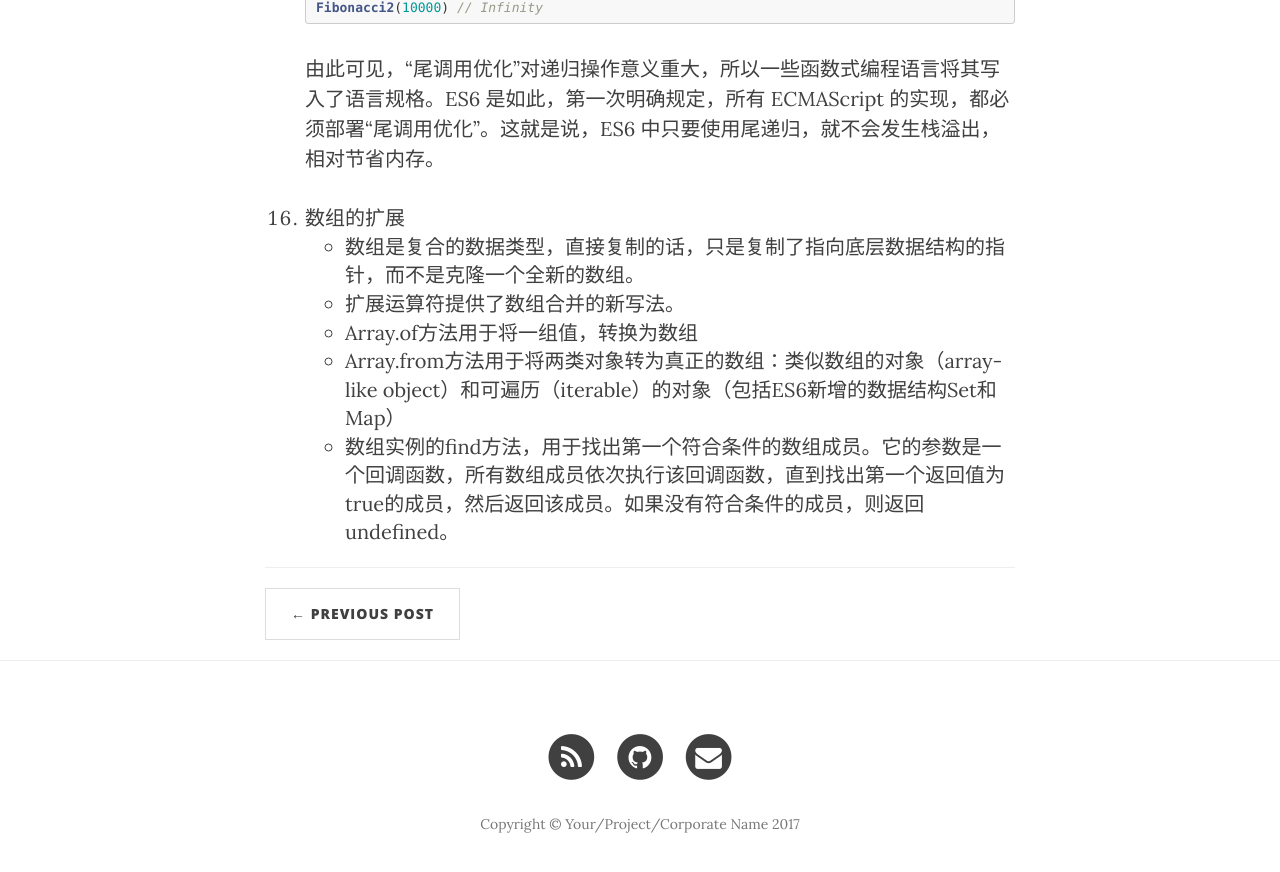
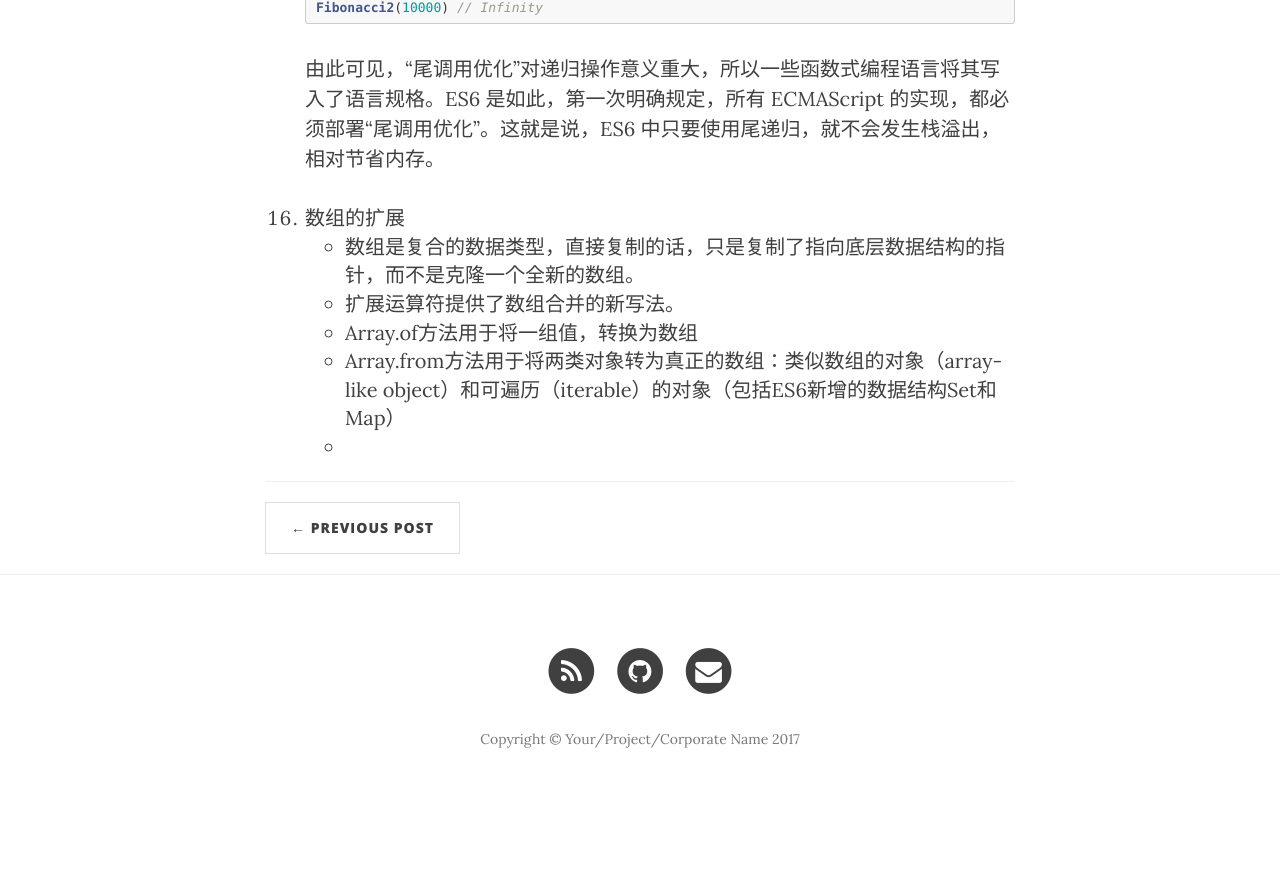
Before and after one commit to miaoxingman/miaoxingman.github.io, a Jekyll site: the page built from _posts/2017-11-06-Javascript-Note3.md, in a window 1280 px wide and 900 px high, scrolled down 4627 px. Shown: the top 872 px of the window. Built offline with Jekyll 4.4.1, drawn with Linux system fonts in a browser that asks for light colours; nearby versions of some CDN libraries; our own code applies the rules of GitHub Pages for plain Markdown files; after the commit the page ends 5442 px from its top, so only the background shows below that.

Commit message:
Update blog.

```diff
--- a/_posts/2017-11-06-Javascript-Note3.md
+++ b/_posts/2017-11-06-Javascript-Note3.md
@@ -128,4 +128,4 @@
 	* 扩展运算符提供了数组合并的新写法。
 	* Array.of方法用于将一组值，转换为数组
 	* Array.from方法用于将两类对象转为真正的数组：类似数组的对象（array-like object）和可遍历（iterable）的对象（包括ES6新增的数据结构Set和Map）
-	* 数组实例的find方法，用于找出第一个符合条件的数组成员。它的参数是一个回调函数，所有数组成员依次执行该回调函数，直到找出第一个返回值为true的成员，然后返回该成员。如果没有符合条件的成员，则返回undefined。
+	*
```
